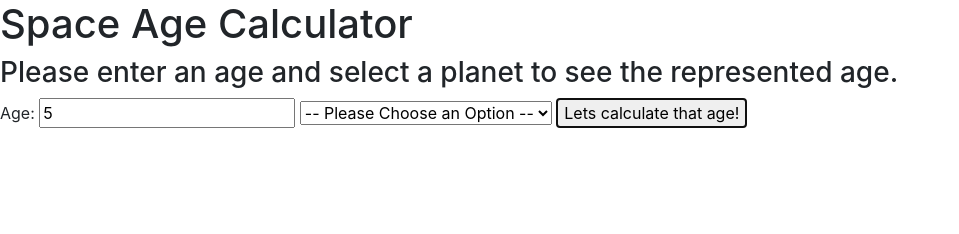
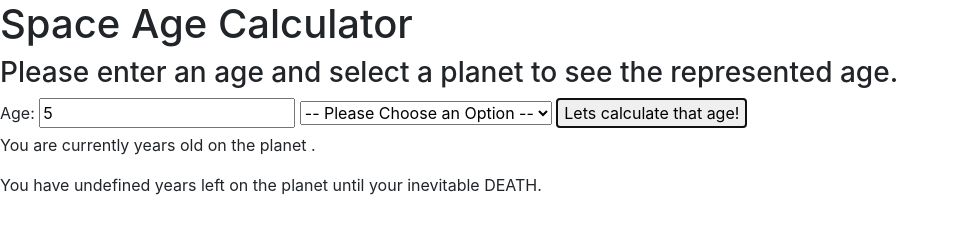
Before and after one commit to WiiliamMentzer/SpaceAgeCalculatorV2, a website built with webpack: page src/index.html in a window 1280 px wide. Both pictures are taken after typing "5" into the empty fields and a click on the button "Lets calculate that age!". Shown: the whole page, without its empty margins (0-959 px from the left). Built offline with nearby package versions, Linux system fonts and the light colour scheme.

Commit message:
updated files and webpack, now can properly build and finsished outputting interface logic

```diff
--- a/package.json
+++ b/package.json
@@ -2,11 +2,11 @@
   "name": "spaceracev2",
   "version": "1.0.0",
   "description": "",
-  "main": "index.js",
+  "main": "./src/index.js",
   "scripts": {
     "build": "webpack --mode=development",
     "start": "npm run build && webpack-dev-server --open --mode=development",
-    "lint": "eslint src/*/.js",
+    "lint": "eslint src/*.js",
     "test": "jest --coverage"
   },
   "keywords": [],
--- a/src/index.html
+++ b/src/index.html
@@ -22,8 +22,9 @@
 				<button type="submit">Lets calculate that age!</button>
 			</form>
 		</div>
-    <div>
-      <p id="result-box"></p>
+    <div class="hidden" id="display-box">
+      <p>You are currently <span id="age-result"></span> years old on the planet <span id="planet-choice1"></span>.</p>
+      <p>You have <span id="time-left"></span> years left on the planet <span id="planet-choice2"></span> until your inevitable DEATH.</p>
     </div>
   </body>
 </html>
--- /dev/null
+++ b/src/js/css/styles.css
@@ -0,0 +1,3 @@
+.hidden {
+  display: none;
+}
--- a/src/js/index.js
+++ b/src/js/index.js
@@ -1,11 +1,24 @@
 import 'bootstrap';
 import 'bootstrap/dist/css/bootstrap.min.css';
-// import 'src/css/styles.css';
+import './css/styles.css';
 import SpaceAge from './spacecalculate';
 
-function displayAges() {
+function displayAges(deathTracker, spaceAge, planet) {
+  let timeToDeath = deathTracker;
+  let planetAge = spaceAge;
+  let planetChoice = planet;
+  const ageResult = document.getElementById("age-result");
+  const planetChosen1 = document.getElementById("planet-choice1");
+  const planetChosen2 = document.getElementById("planet-choice2");
+  const timeLeft = document.getElementById("time-left");
 
-};
+  ageResult.innerHTML = planetAge;
+  planetChosen1.innerHTML = planetChoice;
+  planetChosen2.innerHTML = planetChoice;
+  timeLeft.innerHTML = timeToDeath;
+
+  document.getElementById("display-box").removeAttribute("class");
+}
 
 function formSubmit(event){
   event.preventDefault();
@@ -13,10 +26,12 @@ function formSubmit(event){
   let age = document.getElementById("age").value;
   let planet = document.getElementById("planet-selector").value;
   let spaceAge;
+  let deathTracker;
+
   spaceAge = new SpaceAge(age, planet);
   spaceAge.age = spaceAge.getPlanetAge();
-  spaceAge.getTimeDeath();
-  displayAges();
+  deathTracker = spaceAge.getTimeDeath();
+  displayAges(deathTracker, spaceAge.age, spaceAge.planet);
 
 }
 
--- a/src/js/spacecalculate.js
+++ b/src/js/spacecalculate.js
@@ -15,7 +15,6 @@ export default class SpaceAge {
     } else if (this.planet === "Jupiter") {
       planetAge = Math.round(this.age / 11.862);
     }
-    // this.age = planetAge;
     return planetAge;
   }
 
@@ -33,6 +32,5 @@ export default class SpaceAge {
       let timeLeft = 7 - this.age;
       return timeLeft;
     }
-    // this.planet = timeLeft;
   }
 }
```
Also changed, not shown: src/css/styles.css (deleted).
